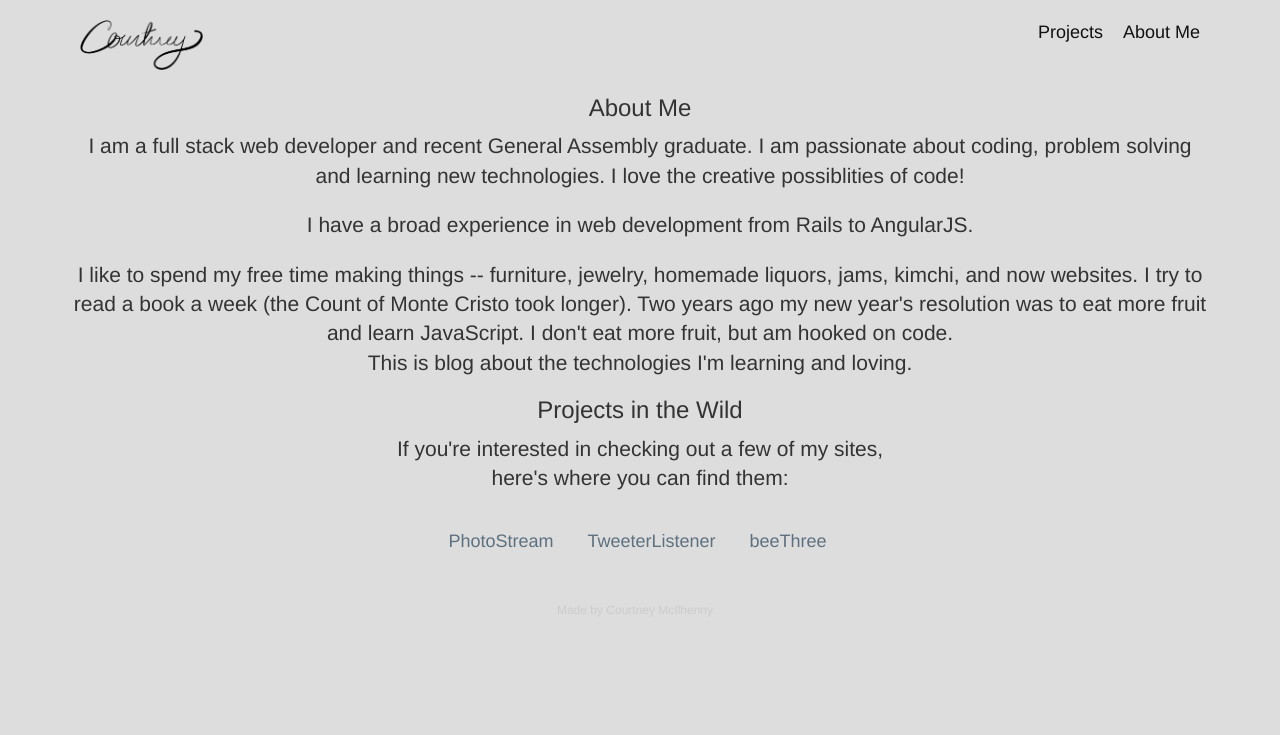
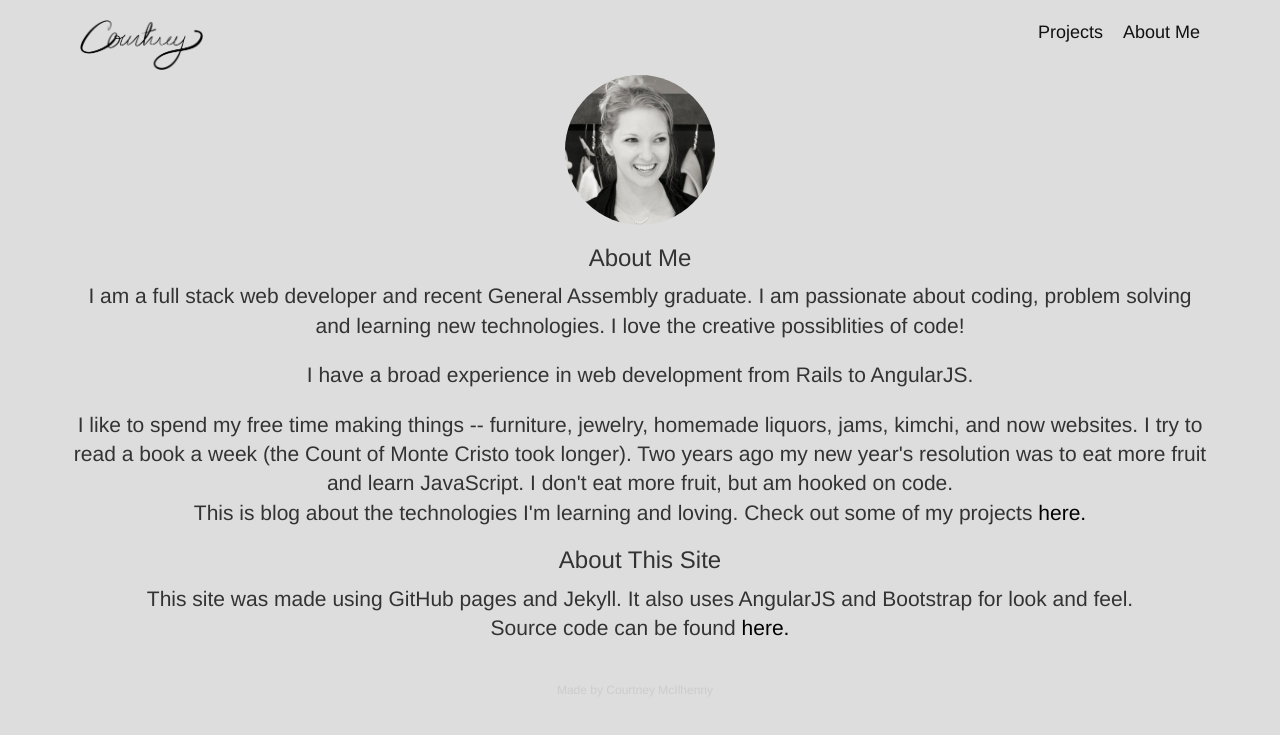
Before and after one commit to cmcilhenny/cmcilhenny.github.io, a Jekyll site: the page built from about.html, in a window 1280 px wide. Shown: the top 735 px of the page. Built offline with Jekyll 4.4.1, drawn with Linux system fonts in a browser that asks for light colours; nearby versions of some CDN libraries.

Commit message:
updating about me page to include link to project page and info about site code.

```diff
--- a/about.html
+++ b/about.html
@@ -4,21 +4,16 @@ title: About Me
 ---
 
 
+<img src="/images/headshot.jpg" class="img-circle center-block">
 <h3 class="text-center">About Me</h3>
 <p class="lead text-center">I am a full stack web developer and recent General Assembly graduate. I am passionate about coding, problem solving and learning new technologies. I love the creative possiblities of code!</p>
 
 <p class="lead text-center">I have a broad experience in web development from Rails to AngularJS. </p>
 
-<p class="lead text-center">I like to spend my free time making things -- furniture, jewelry, homemade liquors, jams, kimchi, and now websites. I try to read a book a week (the Count of Monte Cristo took longer). Two years ago my new year's resolution was to eat more fruit and learn JavaScript. I don't eat more fruit, but am hooked on code. <br>This is blog about the technologies I'm learning and loving.</p>
+<p class="lead text-center">I like to spend my free time making things -- furniture, jewelry, homemade liquors, jams, kimchi, and now websites. I try to read a book a week (the Count of Monte Cristo took longer). Two years ago my new year's resolution was to eat more fruit and learn JavaScript. I don't eat more fruit, but am hooked on code. <br>This is blog about the technologies I'm learning and loving. Check out some of my projects <a class="link" href="/projects.html">here.</a></p>
 
-<h3 class="text-center">Projects in the Wild</h3>
-<p class="lead text-center">If you're interested in checking out a few of my sites, <br>here's where you can find them:</p>
-
-<ul class="text-center list-inline">
-<li><a class="project-item text-center" href="https://safe-badlands-7426.herokuapp.com/"><h4>PhotoStream</h4></a></li>
-<li><a class="project-item text-center" href="https://tweeterlistener.herokuapp.com/"><h4>TweeterListener</h4></a></li>
-<li><a class="project-item text-center" href="https://beethree.herokuapp.com/users/new"><h4>beeThree</h4></a></li>
-</ul>
+<h3 class="text-center">About This Site</h3>
+<p class="lead text-center">This site was made using GitHub pages and Jekyll. It also uses AngularJS and Bootstrap for look and feel. <br>Source code can be found <a href="https://github.com/cmcilhenny/cmcilhenny.github.io" class="link">here.</a></p>
 
 
 <!-- carat to indicate page view -->
```
Also changed, not shown: images/headshot.jpg (added).
